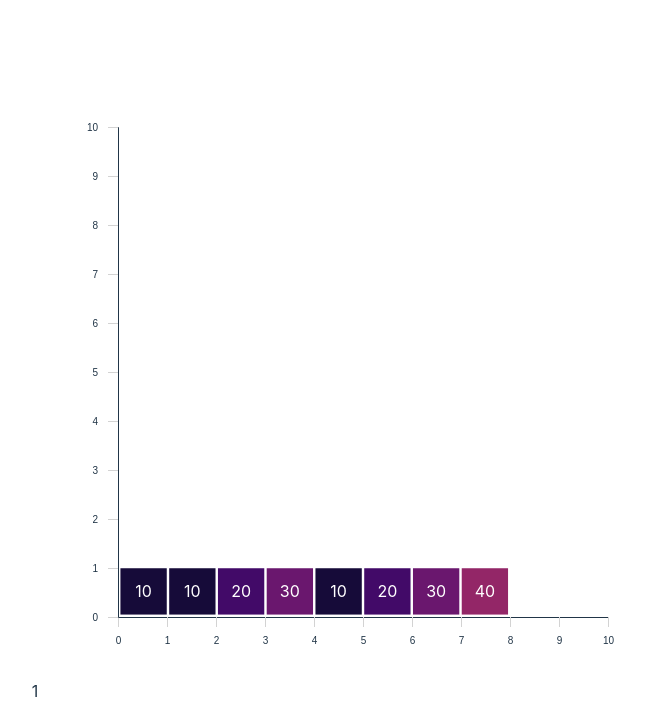
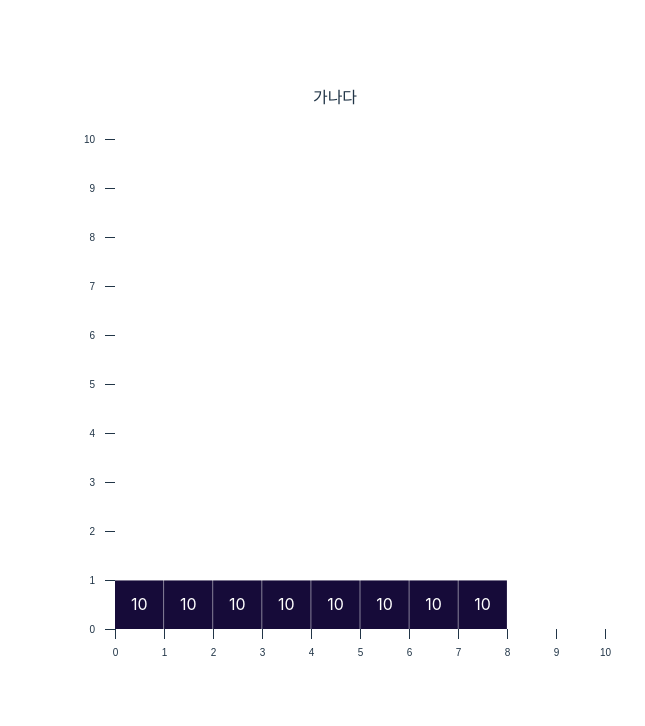
Before and after one commit to dev-hobeoung/hobeoung-ui-chart, a React (Vite) app: page / in a window 1280 px wide. Shown: the top 726 px of the page, without its empty margins (305-950 px from the left). Built offline with nearby package versions, Linux system fonts and the light colour scheme.

Commit message:
fix: tailwind 추가 및 차트 Inner, Outer Padding 분리 설정

```diff
--- a/package.json
+++ b/package.json
@@ -13,7 +13,8 @@
     "@types/d3": "^7.4.3",
     "d3": "^7.9.0",
     "react": "^18.3.1",
-    "react-dom": "^18.3.1"
+    "react-dom": "^18.3.1",
+    "tailwindcss": "^3.4.14"
   },
   "devDependencies": {
     "@eslint/js": "^9.11.1",
--- a/src/App.tsx
+++ b/src/App.tsx
@@ -2,11 +2,8 @@ import './App.css'
 import { HeatmapExample } from './charts/heatmap/HeatMap'
 
 function App() {
-  const a = 1
-
   return (
-    <div>
-      {a}
+    <div className="w-[100vw] h-[100vh]">
       <HeatmapExample />
     </div>
   )
--- a/src/charts/heatmap/HeatMap.tsx
+++ b/src/charts/heatmap/HeatMap.tsx
@@ -24,13 +24,21 @@ export interface HeatMapProps {
 
 export const HeatmapExample: React.FC = () => {
   return (
+    <div>
+      <div>
+        <span>가나다</span>
+      </div>
+      <div>
         <Heatmap
           numRows={10}
           numCols={10}
-      data={[[10, 10, 20, 30], [10, 20, 30, 40]]}
+          data={[[10, 10, 10, 10], [10, 10, 10, 10]]}
+          backgroundColor='#ffffff'
           xAxisLabel='가나다'
           yAxisLabel='라마바'
         />
+      </div>
+    </div>
   );
 }
 
@@ -59,12 +67,14 @@ export const Heatmap: React.FC<HeatMapProps> = ({
     const xScaleBand = d3.scaleBand()
       .range([0, chartWidth])
       .domain(d3.range(numCols).map(String))
-      .padding(0.05);
+      .paddingInner(0.01)
+      .paddingOuter(0);
 
     const yScaleBand = d3.scaleBand()
       .range([chartHeight, 0])
       .domain(d3.range(numRows).map(String))
-      .padding(0.05);
+      .paddingInner(0.01)
+      .paddingOuter(0);
 
     const xScaleLinear = d3.scaleLinear()
       .domain([0, numCols])
@@ -156,13 +166,19 @@ export const Heatmap: React.FC<HeatMapProps> = ({
     svg.append('g')
       .attr('transform', `translate(0,${chartHeight})`)
       .call(d3.axisBottom(xScaleLinear).tickSize(10).tickPadding(10))
-      .selectAll('line')
+      .select('.domain')  // 도메인 라인 선택
+      .remove();  // 도메인 라인 제거
+
+    svg.selectAll('g.axis-bottom g.tick line')  // 틱 라인 스타일 적용
       .attr('stroke', 'lightgray');
 
     // Draw Y axis with ticks
     svg.append('g')
       .call(d3.axisLeft(yScaleLinear).tickSize(10).tickPadding(10))
-      .selectAll('line')
+      .select('.domain')  // 도메인 라인 선택
+      .remove();  // 도메인 라인 제거
+
+    svg.selectAll('g.axis-left g.tick line')  // 틱 라인 스타일 적용
       .attr('stroke', 'lightgray');
 
     // X axis label
--- /dev/null
+++ b/tailwind.config.js
@@ -0,0 +1,8 @@
+/** @type {import('tailwindcss').Config} */
+export default {
+  content: [],
+  theme: {
+    extend: {},
+  },
+  plugins: [],
+}
```
Also changed, not shown: 1 other file (tests, documents, lock files or other folders). Lines whose indentation alone changed are shown as unchanged.
